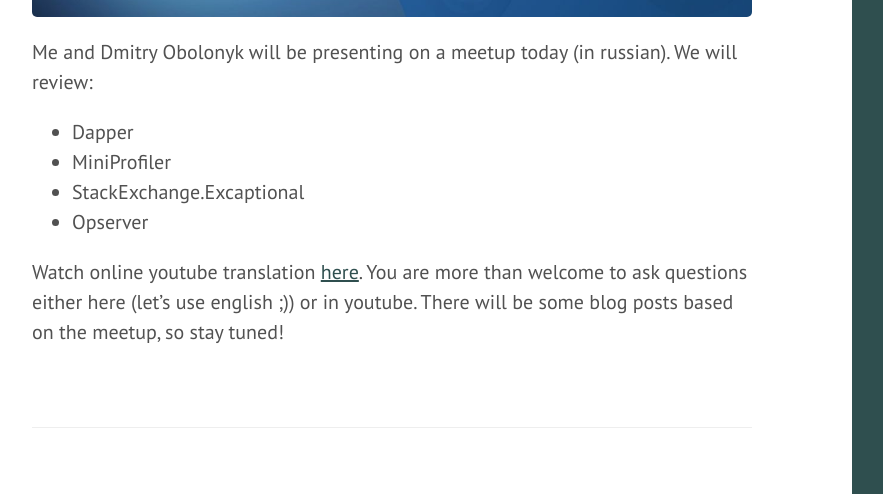
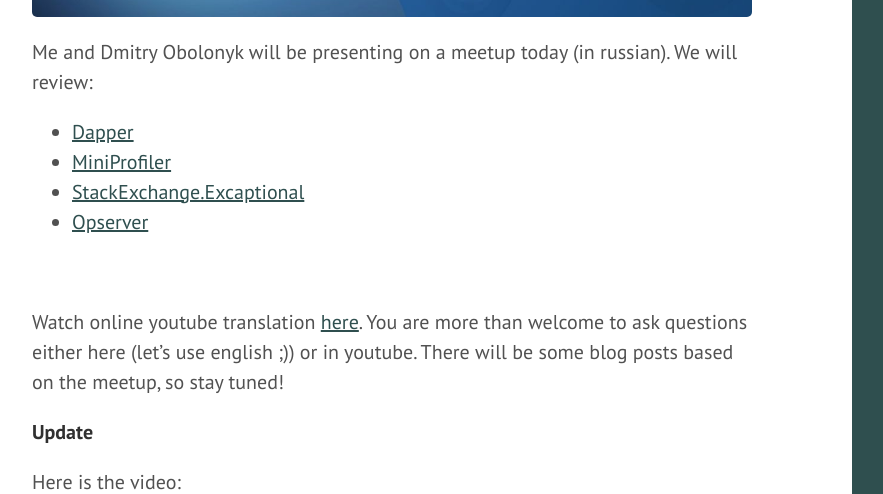
Before and after one commit to AlexSikilinda/alexsikilinda.github.io, a Jekyll site: the page built from _posts/2016-08-10-stackexchange-meetup.md, in a window 1280 px wide and 1400 px high, scrolled down 590 px. Shown: the top 494 px of the window, without its empty margins (68-951 px from the left). Built offline with Jekyll 4.4.1, drawn with Linux system fonts in a browser that asks for light colours; comment, search, counter and statistics services are not loaded; some of the changed text lies outside the part shown.

Commit message:
Add update section to Stackexchange post

```diff
--- a/_posts/2016-08-10-stackexchange-meetup.md
+++ b/_posts/2016-08-10-stackexchange-meetup.md
@@ -13,11 +13,26 @@
 Me and Dmitry Obolonyk will be presenting on a meetup today (in russian).
 We will review:
 
-* Dapper
-* MiniProfiler
-* StackExchange.Excaptional
-* Opserver
+* [Dapper](https://github.com/StackExchange/dapper-dot-net)
+* [MiniProfiler](https://github.com/MiniProfiler/dotnet)
+* [StackExchange.Excaptional](https://github.com/NickCraver/StackExchange.Exceptional)
+* [Opserver](https://github.com/opserver/Opserver)
+
+<br>
 
 Watch online youtube translation [here](https://youtu.be/DYL8cH3nu8k).
 You are more than welcome to ask questions either here (let's use english ;)) or in youtube.
 There will be some blog posts based on the meetup, so stay tuned!
+
+**Update**
+
+Here is the video:
+
+<iframe width="560" height="315" src="https://www.youtube.com/embed/DYL8cH3nu8k" frameborder="0" allowfullscreen></iframe>
+
+
+Useful links:
+* [StackExchange architecture](http://stackexchange.com/performance)
+* [Nick Craver's blog](https://nickcraver.com/)
+* [Mark Gravell's blog](http://blog.marcgravell.com/)
+* [Stackoverflow's blogs](https://stackoverflow.blog/)
```
Also changed, not shown: other parts of _posts/2016-08-10-stackexchange-meetup.md (+1 -1 lines), about.md (+1 -1 lines).
